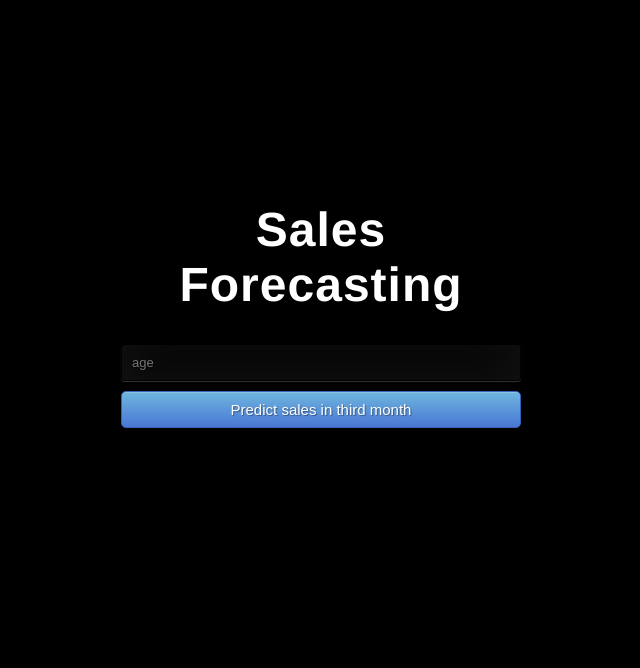
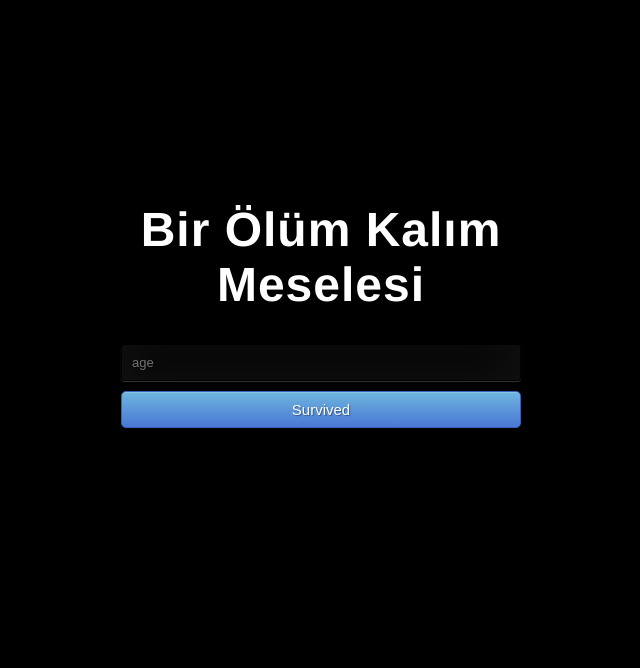
Before and after one commit to MeralOcak/MLTestingPage, a Flask app: page / in a window 1280 px wide. Shown: the top 668 px of the page, without its empty margins (369-1009 px from the left). Run offline with Flask 2, Linux system fonts and the light colour scheme; parts of the project's set-up code (start-up, migrations or seed data) failed here and were passed over.

Commit message:
MLTestingPage v3

```diff
--- a/templates/main.html
+++ b/templates/main.html
@@ -2,7 +2,7 @@
 <html >
 <head>
   <meta charset="UTF-8">
-  <title>Deployment Tutorial 1</title>
+  <title>Machine Learning Models Testing Page</title>
   <link href='https://fonts.googleapis.com/css?family=Pacifico' rel='stylesheet' type='text/css'>
 <link href='https://fonts.googleapis.com/css?family=Arimo' rel='stylesheet' type='text/css'>
 <link href='https://fonts.googleapis.com/css?family=Hind:300' rel='stylesheet' type='text/css'>
@@ -13,7 +13,7 @@
 
 <body style="background: #000;">
  <div class="login">
-	<h1>Sales Forecasting</h1>
+	<h1>Bir Ölüm Kalım Meselesi</h1>
 
      <!-- Main Input For Receiving Query to our ML -->
     <form action="{{ url_for('predict')}}"method="post">
@@ -21,7 +21,7 @@
 
 
 
-        <button type="submit" class="btn btn-primary btn-block btn-large">Predict sales in third month</button>
+        <button type="submit" class="btn btn-primary btn-block btn-large">Survived</button>
     </form>
 
    <br>
```
Also changed, not shown: 2 other files.
